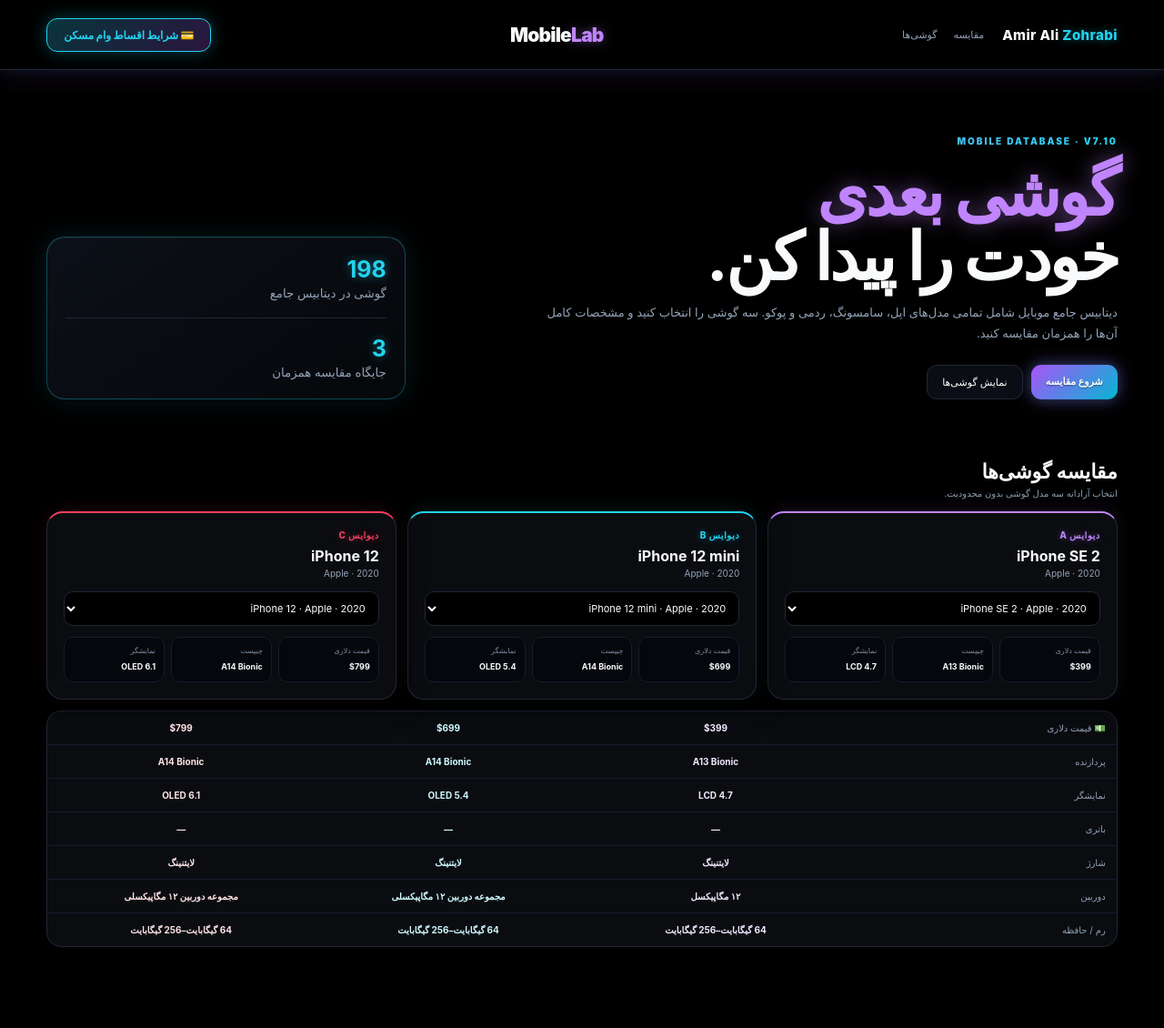
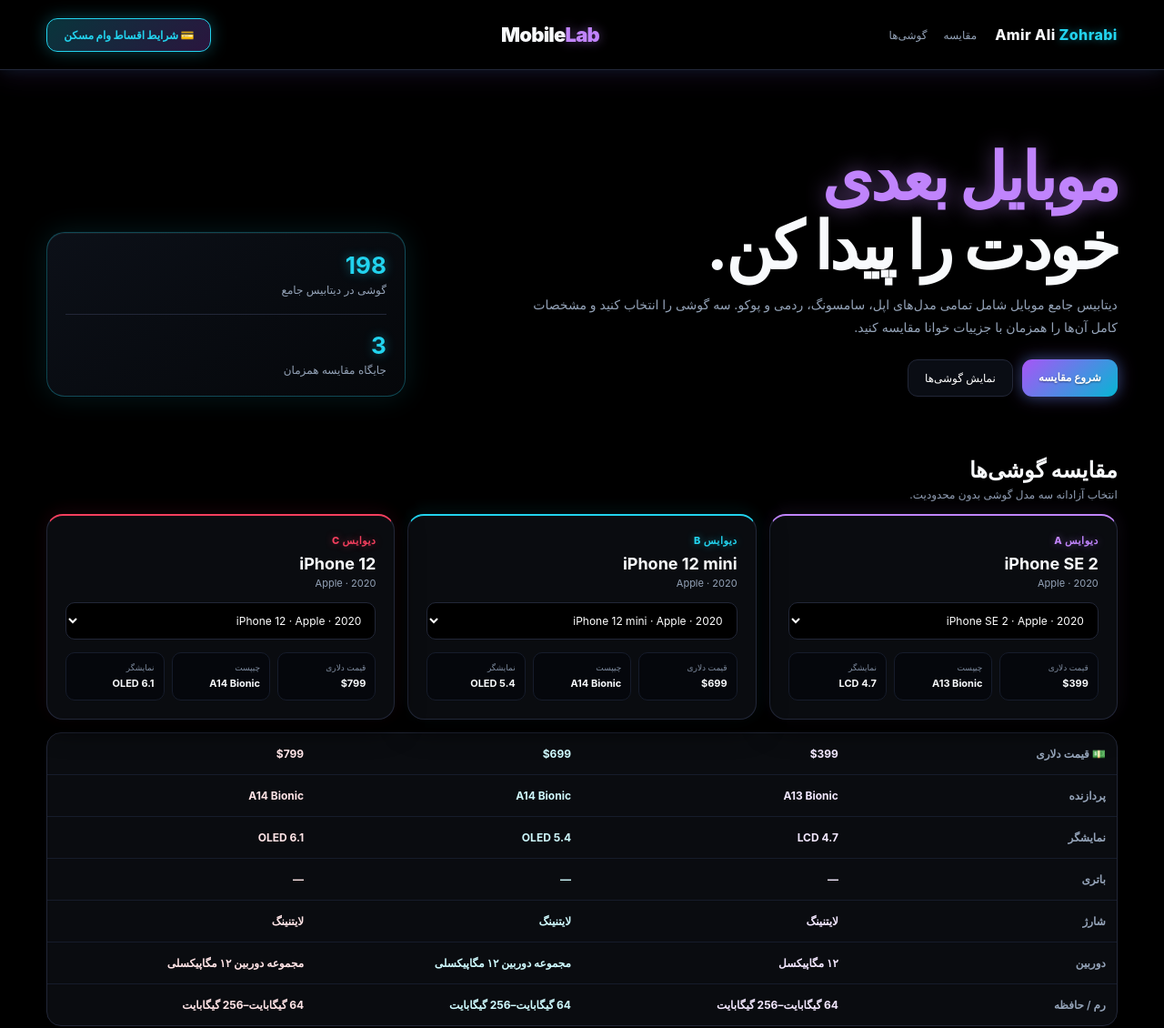
Before and after one commit to ZODIAC2603/Mobile.Lab, a plain HTML site: page index.html in a window 1280 px wide. Shown: the top 1130 px of the page at 91% size. Drawn offline with Linux system fonts and the light colour scheme.

Commit message:
Update index.html

```diff
--- a/index.html
+++ b/index.html
@@ -43,11 +43,11 @@ header{
 }
 .nav{height:76px;display:flex;align-items:center;gap:20px;justify-content:space-between}
 .nav-right{display:flex;align-items:center;gap:20px}
-.name{font-size:15px;font-weight:800;letter-spacing:.4px}
+.name{font-size:16px;font-weight:800;letter-spacing:.4px}
 .name span{color:var(--cyan);text-shadow:0 0 10px var(--cyan-glow)}
-.brand{font-size:21px;font-weight:900;letter-spacing:-.8px}
+.brand{font-size:22px;font-weight:900;letter-spacing:-.8px}
 .brand em{color:var(--purple);font-style:normal;text-shadow:0 0 12px var(--purple-glow)}
-.navlinks{display:flex;gap:18px;color:var(--muted);font-size:11px}
+.navlinks{display:flex;gap:18px;color:var(--muted);font-size:12px}
 .navlinks a:hover{color:var(--cyan);text-shadow:0 0 8px var(--cyan-glow)}
 
 /* دکمه بزرگ‌تر و کاملاً چشمگیر برای شرایط اقساط */
@@ -138,7 +138,7 @@ header{
 }
 .modal-box p{
   color:var(--muted);
-  font-size:12px;
+  font-size:13px;
   line-height:1.8;
   margin:0 0 16px;
 }
@@ -154,21 +154,13 @@ header{
   border-radius:12px;
   padding:12px;
 }
-.modal-feature-item small{display:block;color:var(--muted);font-size:9px;margin-bottom:4px}
-.modal-feature-item b{color:var(--text);font-size:11px}
+.modal-feature-item small{display:block;color:var(--muted);font-size:10px;margin-bottom:4px}
+.modal-feature-item b{color:var(--text);font-size:12px}
 
-.hero{padding:72px 0 48px;display:grid;grid-template-columns:1.3fr .7fr;gap:50px;align-items:end}
-.kicker{
-  background:linear-gradient(90deg,var(--purple),var(--cyan));
-  -webkit-background-clip:text;
-  -webkit-text-fill-color:transparent;
-  font-size:10px;
-  letter-spacing:2px;
-  font-weight:900;
-}
-.hero h1{font-size:clamp(42px,6vw,72px);line-height:.98;letter-spacing:-3px;margin:15px 0}
+.hero{padding:64px 0 48px;display:grid;grid-template-columns:1.3fr .7fr;gap:50px;align-items:end}
+.hero h1{font-size:clamp(42px,6vw,72px);line-height:1.05;letter-spacing:-3px;margin:15px 0}
 .hero h1 span{color:var(--purple);text-shadow:0 0 22px var(--purple-glow)}
-.hero p{color:var(--muted);line-height:1.8;max-width:650px;font-size:13px}
+.hero p{color:var(--muted);line-height:1.8;max-width:650px;font-size:14px}
 
 .heroCard{
   border:1px solid rgba(34,211,238,0.3);
@@ -177,11 +169,11 @@ header{
   background:linear-gradient(145deg,#0c1018,#05070a);
   box-shadow:0 0 30px rgba(34,211,238,0.12), inset 0 1px 0 rgba(255,255,255,0.06);
 }
-.heroCard strong{display:block;font-size:25px;color:var(--cyan);text-shadow:0 0 12px var(--cyan-glow)}
-.heroCard small{color:var(--muted)}
+.heroCard strong{display:block;font-size:26px;color:var(--cyan);text-shadow:0 0 12px var(--cyan-glow)}
+.heroCard small{color:var(--muted);font-size:12px}
 
-.actions{display:flex;gap:9px;margin-top:22px;flex-wrap:wrap}
-.primary,.ghost{border-radius:11px;padding:11px 16px;font-size:11px;transition:.2s}
+.actions{display:flex;gap:10px;margin-top:22px;flex-wrap:wrap}
+.primary,.ghost{border-radius:11px;padding:12px 18px;font-size:12px;transition:.2s}
 .primary{
   background:linear-gradient(135deg,#a855f7,#06b6d4);
   color:white;
@@ -199,28 +191,28 @@ header{
 
 .section{padding:18px 0 45px}
 .sectionHead{display:flex;justify-content:space-between;align-items:end;margin-bottom:14px}
-.sectionHead h2{font-size:22px;margin:0}
-.sectionHead p{font-size:10px;color:var(--muted);margin:5px 0 0}
+.sectionHead h2{font-size:24px;margin:0}
+.sectionHead p{font-size:12px;color:var(--muted);margin:5px 0 0}
 
-/* مقایسه ۳ تایی */
-.compare3{display:grid;grid-template-columns:repeat(3,1fr);gap:12px;align-items:stretch}
+/* مقایسه ۳ تایی - با فونت‌ها و نوشته‌های درشت‌تر و خواناتر */
+.compare3{display:grid;grid-template-columns:repeat(3,1fr);gap:14px;align-items:stretch}
 .card{
   background:var(--panel);
   border:1px solid var(--line);
   border-radius:18px;
-  padding:18px;
+  padding:20px;
   box-shadow:0 8px 30px rgba(0,0,0,0.8);
 }
 .cardA{border-top:2px solid var(--purple);box-shadow:0 8px 30px rgba(0,0,0,0.8), 0 -4px 20px rgba(192,132,252,0.1)}
 .cardB{border-top:2px solid var(--cyan);box-shadow:0 8px 30px rgba(0,0,0,0.8), 0 -4px 20px rgba(34,211,238,0.1)}
 .cardC{border-top:2px solid var(--pink);box-shadow:0 8px 30px rgba(0,0,0,0.8), 0 -4px 20px rgba(244,63,94,0.1)}
 
-.cardTitleA{font-size:10px;color:var(--purple);font-weight:800;letter-spacing:.5px;text-shadow:0 0 8px var(--purple-glow)}
-.cardTitleB{font-size:10px;color:var(--cyan);font-weight:800;letter-spacing:.5px;text-shadow:0 0 8px var(--cyan-glow)}
-.cardTitleC{font-size:10px;color:var(--pink);font-weight:800;letter-spacing:.5px;text-shadow:0 0 8px var(--pink-glow)}
+.cardTitleA{font-size:11px;color:var(--purple);font-weight:800;letter-spacing:.5px;text-shadow:0 0 8px var(--purple-glow)}
+.cardTitleB{font-size:11px;color:var(--cyan);font-weight:800;letter-spacing:.5px;text-shadow:0 0 8px var(--cyan-glow)}
+.cardTitleC{font-size:11px;color:var(--pink);font-weight:800;letter-spacing:.5px;text-shadow:0 0 8px var(--pink-glow)}
 
-.card h3{margin:7px 0 3px;font-size:16px}
-.card .muted{color:var(--muted);font-size:10px}
+.card h3{margin:8px 0 4px;font-size:18px}
+.card .muted{color:var(--muted);font-size:11px}
 
 .select{
   width:100%;
@@ -229,21 +221,22 @@ header{
   color:#fff;
   border:1px solid var(--line);
   border-radius:10px;
-  padding:10px;
+  padding:11px;
   outline:0;
-  font-size:11px;
+  font-size:12px;
 }
 #selectA:focus{border-color:var(--purple);box-shadow:0 0 12px var(--purple-glow)}
 #selectB:focus{border-color:var(--cyan);box-shadow:0 0 12px var(--cyan-glow)}
 #selectC:focus{border-color:var(--pink);box-shadow:0 0 12px var(--pink-glow)}
 
-.stats{margin-top:12px;display:grid;grid-template-columns:repeat(3,1fr);gap:7px}
-.stat{background:#05070c;border:1px solid #161c2b;border-radius:10px;padding:9px}
-.stat small{display:block;color:#7e8b9f;font-size:8px}
-.stat b{font-size:9px;color:var(--text)}
+.stats{margin-top:14px;display:grid;grid-template-columns:repeat(3,1fr);gap:8px}
+.stat{background:#05070c;border:1px solid #161c2b;border-radius:10px;padding:10px}
+.stat small{display:block;color:#7e8b9f;font-size:9px}
+.stat b{font-size:11px;color:var(--text)}
 
+/* جدول مقایسه با نوشته‌های بزرگ‌تر و خوانایی عالی */
 .compareTable{
-  margin-top:12px;
+  margin-top:14px;
   border:1px solid var(--line);
   border-radius:16px;
   overflow:hidden;
@@ -252,9 +245,9 @@ header{
 }
 .tr{display:grid;grid-template-columns:1fr 1fr 1fr 1fr;border-bottom:1px solid #161c2b}
 .tr:last-child{border-bottom:0}
-.tr>*{padding:12px;font-size:10px}
-.tr span{color:var(--muted)}
-.tr b{text-align:center}
+.tr>*{padding:15px 12px;font-size:12px;display:flex;align-items:center}
+.tr span{color:var(--muted);font-weight:600}
+.tr b{text-align:center;width:100%;font-size:12px}
 .tr b:nth-child(2){color:#f3e8ff}
 .tr b:nth-child(3){color:#cffafe}
 .tr b:nth-child(4){color:#ffe4e6}
@@ -268,11 +261,11 @@ header{
   box-shadow:0 10px 40px rgba(0,0,0,0.8);
 }
 .pickerTop{padding:18px;display:flex;justify-content:space-between;gap:10px;align-items:center}
-.pickerTop h3{margin:0;font-size:15px}
-.pickerTop p{margin:5px 0 0;color:var(--muted);font-size:10px}
+.pickerTop h3{margin:0;font-size:16px}
+.pickerTop p{margin:5px 0 0;color:var(--muted);font-size:11px}
 .pickerControls{display:none;padding:14px;border-top:1px solid var(--line);border-bottom:1px solid var(--line);gap:8px;flex-wrap:wrap;background:#05070c}
 .pickerControls.open{display:flex}
-.search{flex:1;min-width:200px;background:#000000;color:#fff;border:1px solid var(--line);border-radius:10px;padding:10px;outline:0}
+.search{flex:1;min-width:200px;background:#000000;color:#fff;border:1px solid var(--line);border-radius:10px;padding:11px;outline:0;font-size:12px}
 .search:focus{border-color:var(--cyan);box-shadow:0 0 12px var(--cyan-glow)}
 .list{display:none;max-height:520px;overflow:auto}
 .list.open{display:block}
@@ -292,18 +285,18 @@ header{
 }
 .phoneIconSVG svg{width:22px;height:22px;fill:var(--cyan);filter:drop-shadow(0 0 6px var(--cyan-glow))}
 
-.item h4{margin:0;font-size:12px}
-.item p{margin:4px 0 0;color:var(--muted);font-size:9px}
+.item h4{margin:0;font-size:13px}
+.item p{margin:4px 0 0;color:var(--muted);font-size:10px}
 .tag{
-  font-size:8px;
-  padding:5px 7px;
+  font-size:10px;
+  padding:5px 8px;
   border-radius:7px;
   background:#0c111c;
   border:1px solid rgba(34,211,238,0.3);
   color:var(--cyan);
   box-shadow:0 0 8px rgba(34,211,238,0.15);
 }
-.empty{padding:35px;text-align:center;color:var(--muted);font-size:11px}
+.empty{padding:35px;text-align:center;color:var(--muted);font-size:12px}
 
 .supportBox{
   margin:40px 0 20px;
@@ -314,8 +307,8 @@ header{
   text-align:center;
   box-shadow:0 0 35px rgba(168,85,247,0.15), 0 0 25px rgba(34,211,238,0.12);
 }
-.supportBox h3{margin:0 0 8px;font-size:16px;color:var(--cyan);text-shadow:0 0 10px var(--cyan-glow)}
-.supportBox p{margin:0 0 14px;color:var(--muted);font-size:11px}
+.supportBox h3{margin:0 0 8px;font-size:17px;color:var(--cyan);text-shadow:0 0 10px var(--cyan-glow)}
+.supportBox p{margin:0 0 14px;color:var(--muted);font-size:12px}
 .supportPhone{
   display:inline-block;
   background:linear-gradient(135deg,#a855f7,#06b6d4);
@@ -323,17 +316,17 @@ header{
   padding:10px 22px;
   border-radius:12px;
   font-weight:800;
-  font-size:13px;
+  font-size:14px;
   letter-spacing:.5px;
   box-shadow:0 0 20px rgba(34,211,238,0.4), 0 0 15px rgba(168,85,247,0.4);
 }
-footer{padding:30px 0;color:#64748b;text-align:center;font-size:9px}
+footer{padding:30px 0;color:#64748b;text-align:center;font-size:10px}
 @media(max-width:900px){
   .hero{grid-template-columns:1fr}
   .compare3{grid-template-columns:1fr}
   .navlinks{display:none}
   .brand{margin-left:auto}
-  .name{font-size:11px}
+  .name{font-size:12px}
   .stats{grid-template-columns:1fr}
 }
 </style>
@@ -346,7 +339,6 @@ footer{padding:30px 0;color:#64748b;text-align:center;font-size:9px}
       <nav class="navlinks"><a href="#compare">مقایسه</a><a href="#phones">گوشی‌ها</a></nav>
     </div>
     <div class="brand">Mobile<em>Lab</em></div>
-    <!-- دکمه بزرگ‌تر و جذاب‌تر برای طرح اقساط -->
     <div>
       <button class="installment-btn" id="openInstallmentModal">
         💳 شرایط اقساط وام مسکن
@@ -381,7 +373,7 @@ footer{padding:30px 0;color:#64748b;text-align:center;font-size:9px}
       </div>
     </div>
 
-    <p style="text-align:center;margin:0;font-size:11px;color:var(--cyan);">
+    <p style="text-align:center;margin:0;font-size:12px;color:var(--cyan);">
       جهت کسب اطلاعات بیشتر با شماره <b>09212038685</b> تماس بگیرید.
     </p>
   </div>
@@ -390,9 +382,8 @@ footer{padding:30px 0;color:#64748b;text-align:center;font-size:9px}
 <main class="wrap">
 <section class="hero">
 <div>
-<div class="kicker">MOBILE DATABASE · V7.10</div>
-<h1><span>گوشی بعدی</span><br>خودت را پیدا کن.</h1>
-<p>دیتابیس جامع موبایل شامل تمامی مدل‌های اپل، سامسونگ، ردمی و پوکو. سه گوشی را انتخاب کنید و مشخصات کامل آن‌ها را همزمان مقایسه کنید.</p>
+<h1><span>موبایل بعدی</span><br>خودت را پیدا کن.</h1>
+<p>دیتابیس جامع موبایل شامل تمامی مدل‌های اپل، سامسونگ، ردمی و پوکو. سه گوشی را انتخاب کنید و مشخصات کامل آن‌ها را همزمان با جزییات خوانا مقایسه کنید.</p>
 <div class="actions"><a class="primary" href="#compare">شروع مقایسه</a><button class="ghost" id="openPicker">نمایش گوشی‌ها</button></div>
 </div>
 <div class="heroCard"><strong id="total">0</strong><small>گوشی در دیتابیس جامع</small><hr style="border:0;border-top:1px solid var(--line);margin:18px 0"><strong>3</strong><small>جایگاه مقایسه همزمان</small></div>
@@ -447,7 +438,7 @@ footer{padding:30px 0;color:#64748b;text-align:center;font-size:9px}
 <a href="tel:09212038685" class="supportPhone">09212038685</a>
 </div>
 </main>
-<footer>MobileLab V7.10 · Amir Ali Zohrabi</footer>
+<footer>MobileLab · Amir Ali Zohrabi</footer>
 
 <script>
 // اسکریپت باز و بسته کردن پنجره اقساط
```
